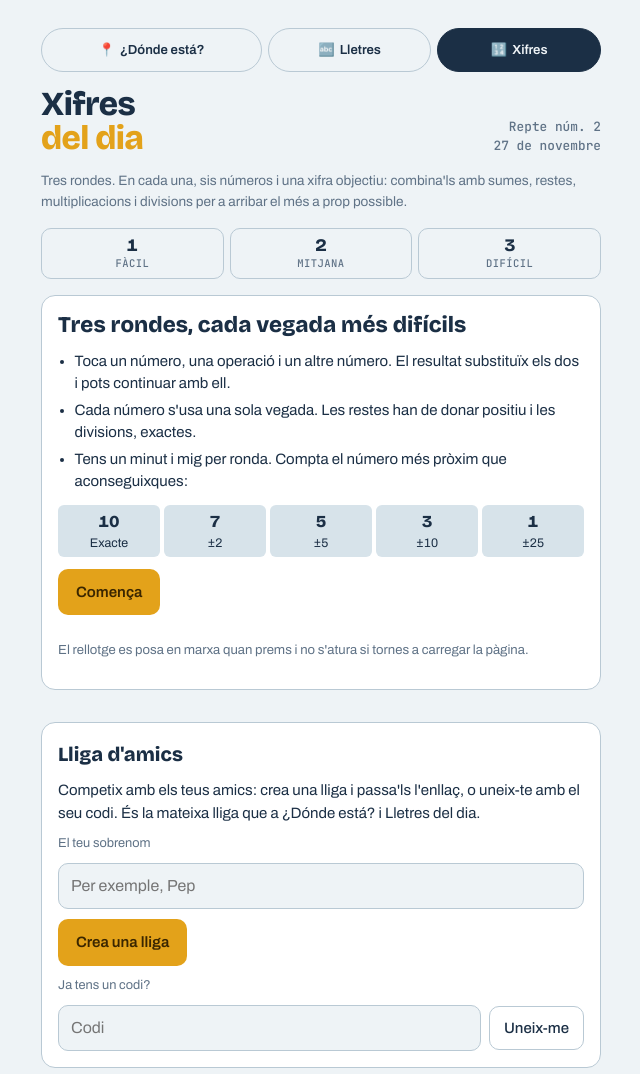
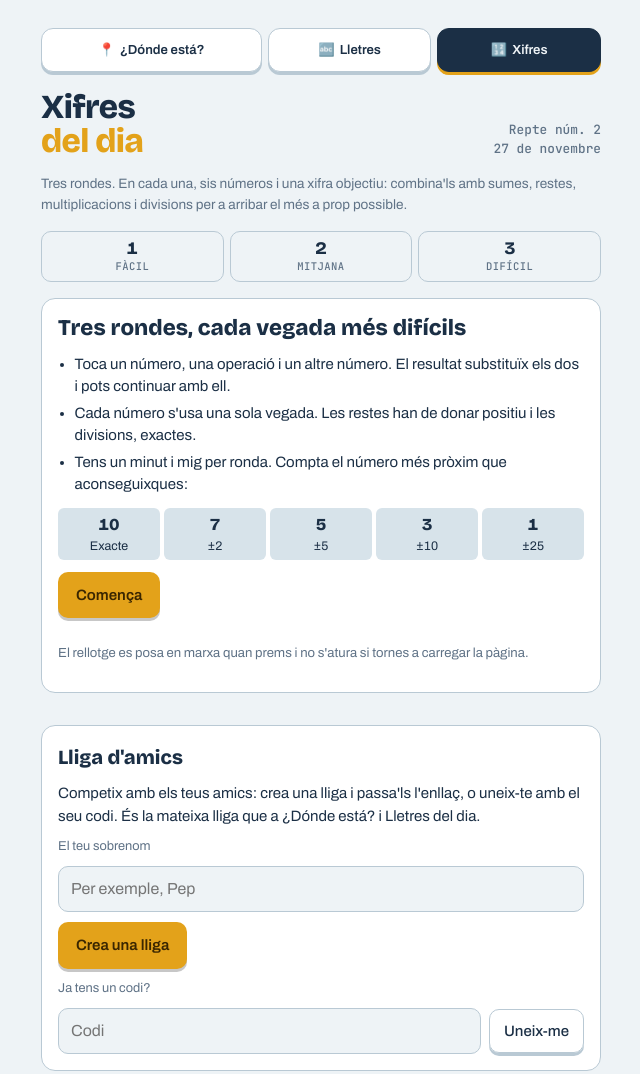
Before and after one commit to pmunyoz/donde-esta, a plain HTML site: page va/xifres.html in a window 1280 px wide. Shown: the top 1074 px of the page, without its empty margins (319-959 px from the left). Drawn offline with nearby package versions, Linux system fonts and the light colour scheme; files that its build step writes are made by us from their sources.

Commit message:
Botones con relieve en toda la web y título de Clasificación en una línea
- barra.css pasa a ser el estilo común: sombra inferior y efecto de pulsar en botones,
  tarjetas, barra de juegos y opciones; lo seleccionado lleva el borde inferior amarillo
  como las pestañas de la clasificación
- Barra de juegos con esquinas redondeadas como las pestañas
- «Clasificación» en una sola línea

Co-Authored-By: Claude Opus 5.5 <noreply@anthropic.com>
Claude-Session: https://claude.ai/code/session_01RYfkN6dB1Rx25rpQeeU37E

```diff
--- a/barra.css
+++ b/barra.css
@@ -1,6 +1,23 @@
-/* Barra de juegos: la misma en los juegos y en todas las páginas */
-.games{display:grid;grid-template-columns:1.35fr 1fr 1fr;gap:6px;margin:0;padding:0;list-style:none}
-.games a{display:flex;align-items:center;justify-content:center;gap:5px;min-height:44px;padding:6px 4px;box-sizing:border-box;border-radius:999px;border:1.5px solid var(--line,color-mix(in srgb,var(--ink) 28%,transparent));color:var(--ink);text-decoration:none;font-size:.82rem;font-weight:600;white-space:nowrap}
+/* Estilo común de Piensa un rato: barra de juegos y botones con relieve.
+   Se carga después de los estilos de cada página. Solo añade el relieve (sombra inferior
+   y efecto de pulsar); los colores siguen siendo los de cada página. */
+
+/* Barra de juegos */
+.games{display:grid;grid-template-columns:1.35fr 1fr 1fr;gap:6px;margin:0 0 3px;padding:0;list-style:none}
+.games a{display:flex;align-items:center;justify-content:center;gap:5px;min-height:44px;padding:6px 4px;box-sizing:border-box;border-radius:12px;border:1.5px solid var(--line,color-mix(in srgb,var(--ink) 28%,transparent));background:var(--card,transparent);color:var(--ink);text-decoration:none;font-size:.82rem;font-weight:600;white-space:nowrap}
 .games a:hover{border-color:var(--signal)}
 .games a[aria-current]{background:var(--ink);border-color:var(--ink);color:var(--bg)}
 .games a:focus-visible{outline:2px solid var(--ink);outline-offset:2px}
+
+/* Relieve: botones de color (sombra oscura) */
+.btn,.wa,.cafe,form button:not([type="button"]){box-shadow:0 3px 0 rgb(0 0 0 / .22)}
+/* Relieve: botones claros o con borde (sombra del color del borde) */
+.games a,.ghost,.img-share,.more,.off,.opb,.go-card,.chips label{box-shadow:0 3px 0 var(--line,color-mix(in srgb,var(--ink) 28%,transparent))}
+/* Seleccionado: borde inferior amarillo, como en la clasificación */
+.games a[aria-current],.opb.on,.chips label:has(input:checked){box-shadow:0 3px 0 var(--signal)}
+
+/* Efecto de pulsar */
+.btn,.wa,.cafe,.games a,.ghost,.img-share,.more,.off,.opb,.go-card,.chips label,form button{transition:transform .08s,box-shadow .08s}
+:is(.btn,.wa,.cafe,.games a,.ghost,.img-share,.more,.off,.opb,.go-card,.chips label,form button:not([type="button"])):active:not(:disabled){transform:translateY(2px);box-shadow:0 1px 0 rgb(0 0 0 / .22)}
+:is(.btn,.ghost,.opb,.more,.off,form button):disabled{box-shadow:none;transform:none}
+@media (prefers-reduced-motion: reduce){.btn,.wa,.cafe,.games a,.ghost,.img-share,.more,.off,.opb,.go-card,.chips label,form button{transition:none}}
--- a/va/xifres.html
+++ b/va/xifres.html
@@ -33,7 +33,6 @@
 <meta name="claude:viewport-fit-sides" content="cover">
 <link rel="preconnect" href="https://fonts.googleapis.com">
 <link rel="stylesheet" href="https://fonts.googleapis.com/css2?family=Bricolage+Grotesque:opsz,wght@12..96,500;12..96,800&family=Archivo:wght@400;500;600&family=JetBrains+Mono:wght@500&display=swap">
-<link rel="stylesheet" href="barra.css">
 <style>
 /* Mismo sistema visual que Letras del día; el objetivo grande y las seis fichas son la pieza central */
 :root{
@@ -212,6 +211,7 @@ pre.share{margin:0;white-space:pre-wrap;overflow-wrap:anywhere;font-family:var(-
 .go-card small{font-size:.8rem;color:var(--muted);line-height:1.35}
 .go-card .arr{font-size:1.5rem;color:var(--muted);line-height:1}
 </style>
+<link rel="stylesheet" href="barra.css">
 </head>
 <body>
 <div class="wrap">
```
Also changed, not shown: acerca.html (+1 -1 lines), archivo.html (+1 -1 lines), cifras.html (+1 -1 lines), clase.html (+1 -0 lines), index.html (+1 -1 lines), letras.html (+1 -1 lines), logros.html (+1 -1 lines), privacidad.html (+1 -1 lines), profes.html (+1 -1 lines), ranking.html (+2 -2 lines), soluciones.html (+1 -1 lines), sugerencias.html (+1 -1 lines), va/lletres.html (+1 -1 lines).
